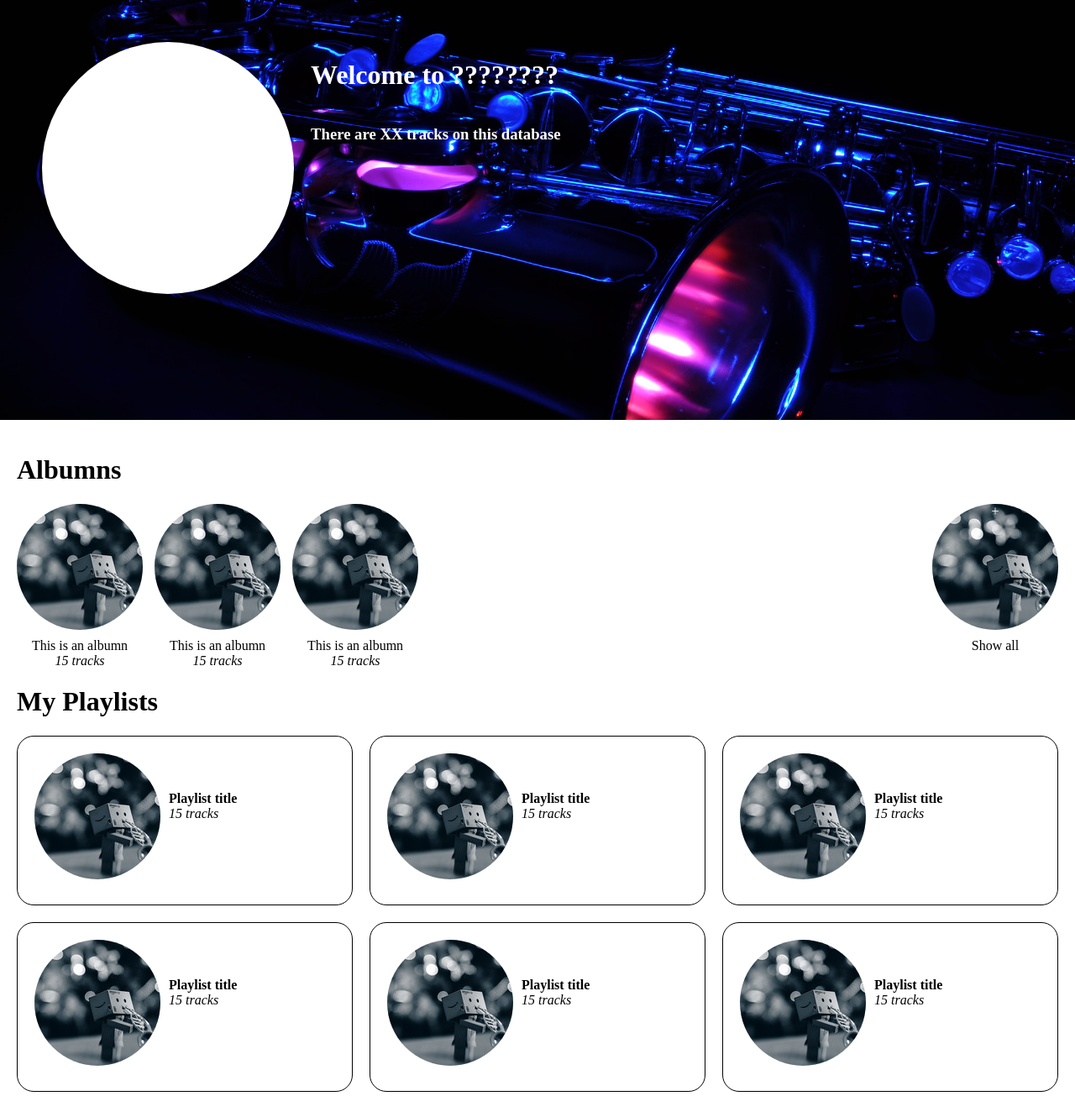
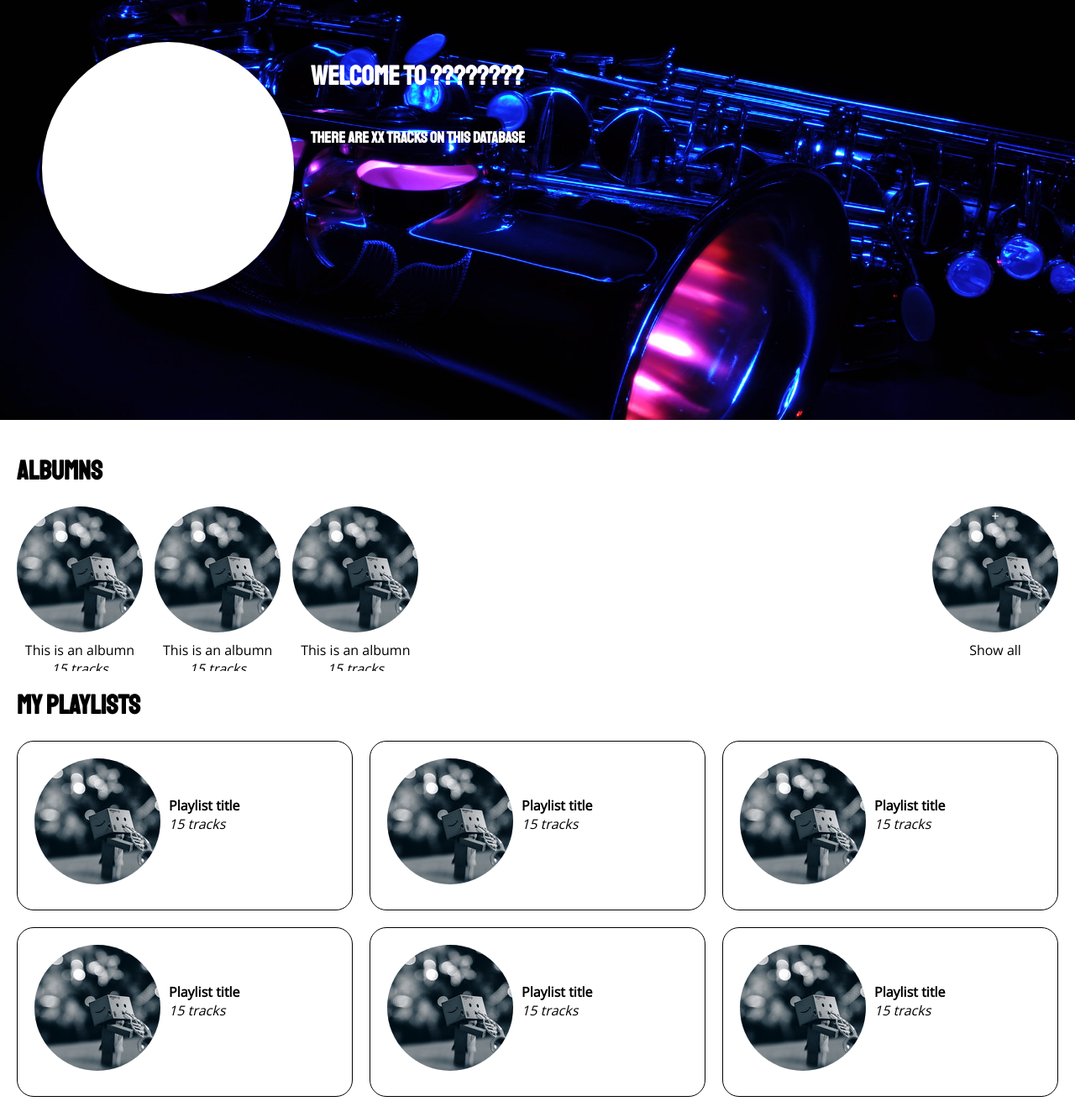
Before and after one commit to betabites/csi-music-website, a PHP site: page /iframe/home.html in a window 1280 px wide. Shown: the whole page at 84% size. Before the commit the page ends 1300 px from the top, so only its background shows below. Run offline with PHP 8.4, Linux system fonts and the light colour scheme.

Commit message:
Added fonts. Needed to substitute original paragraph font with Open Sans as the original font was not available.

```diff
--- a/assets/css/styles.css
+++ b/assets/css/styles.css
@@ -1,6 +1,13 @@
+@import url('https://fonts.googleapis.com/css2?family=Open+Sans&family=Staatliches&display=swap');
+
 body {
     margin: 0;
     padding: 0;
+    font-family: 'Open Sans', sans-serif;
+}
+
+h1, h2, h3 {
+    font-family: 'Staatliches', cursive;
 }
 
 #wrapper {
```
